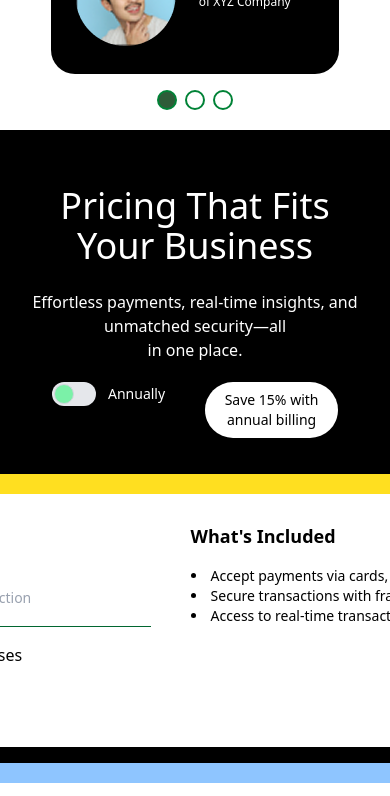
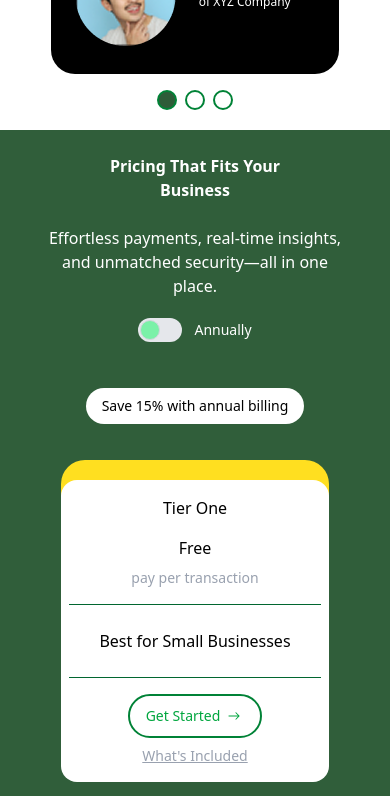
Before and after one commit to omarologyy/Fintech, a React (Vite) app in the folder fintechApp/: page / in a window 390 px wide. Shown: the part 3140-3936 px from the top of the page. Built offline with nearby package versions, Linux system fonts and the light colour scheme.

Commit message:
Fixed a responsiveness bug for tablet

```diff
--- a/fintechApp/src/components/Landing/Price.jsx
+++ b/fintechApp/src/components/Landing/Price.jsx
@@ -144,7 +144,7 @@ function Price() {
         </div>
       </div>
       {/* TABLET VIEW */}
-      <div className="lg:hidden md:flex flex-col justify-center items-center text-center bg-black">
+      <div className="hidden md:flex lg:hidden flex-col justify-center items-center text-center bg-black">
         <div className="flex flex-col justify-center items-center text-center text-white p-8">
           <h1 className="font-medium text-4xl p-6">
             Pricing That Fits Your Business
```
